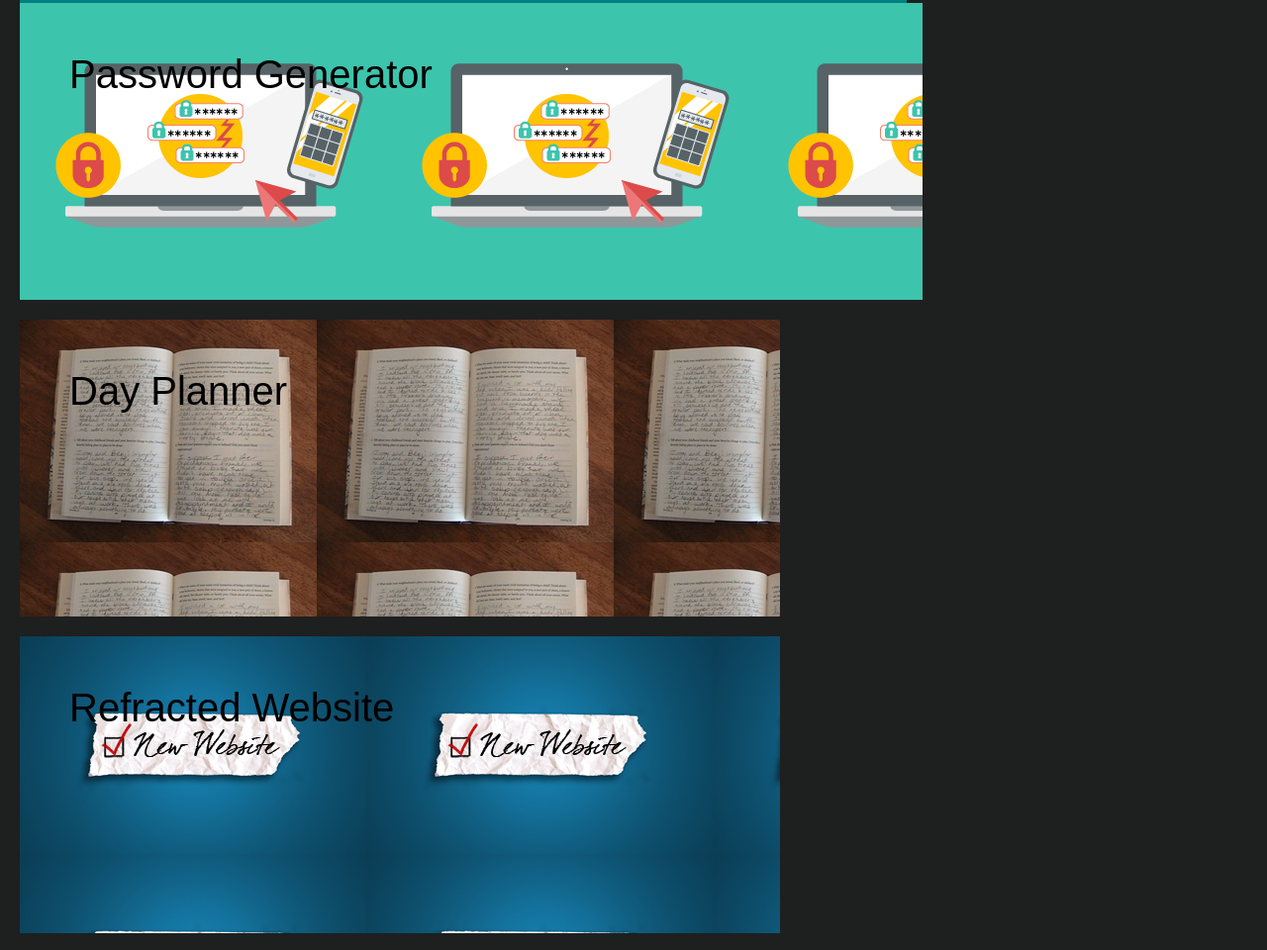
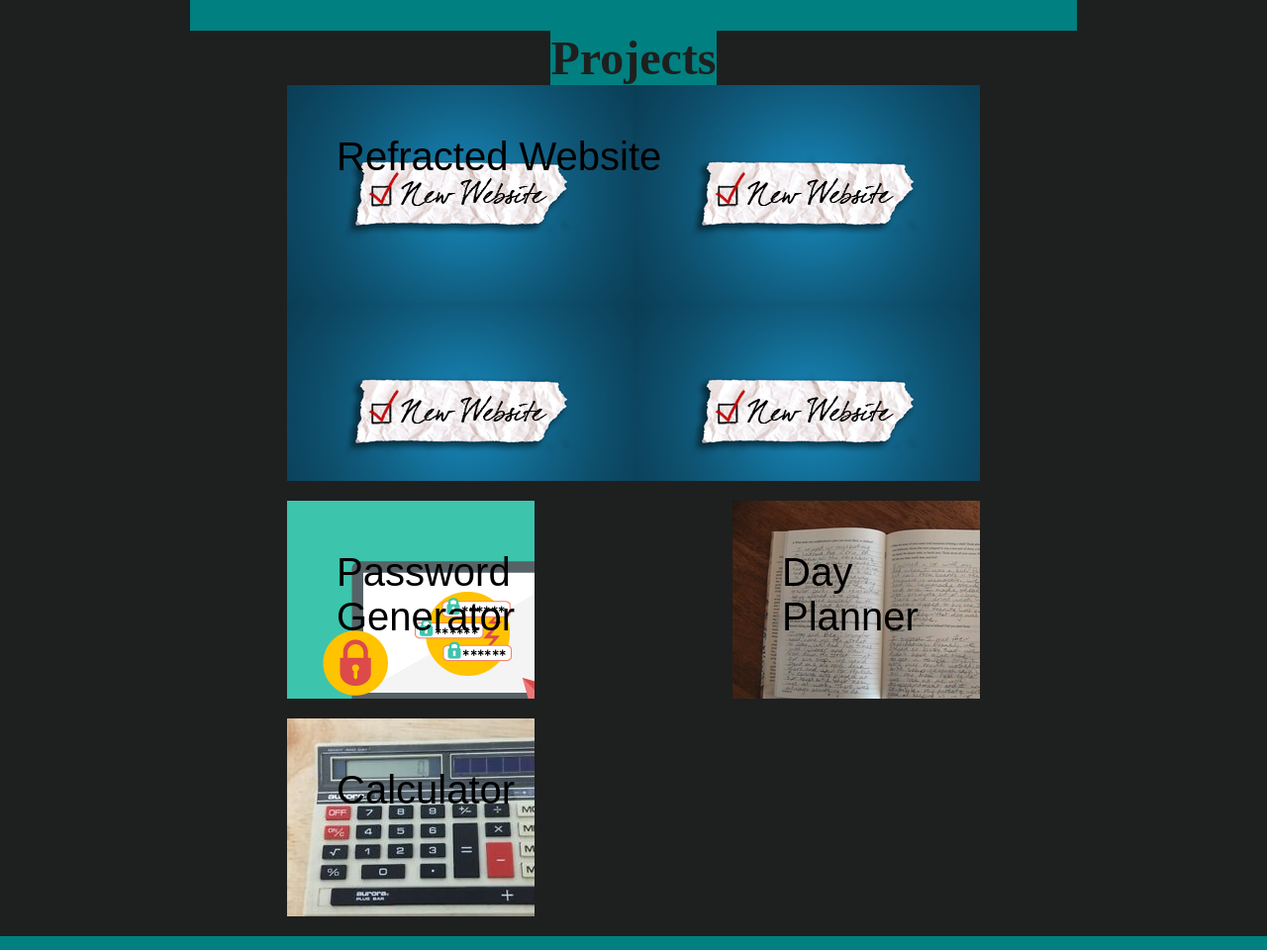
Before and after one commit to kingcrowz/Portfolio, a plain HTML site: page index.html in a window 1280 px wide. Shown: the part 1068-2028 px from the top of the page at 99% size. Drawn offline with Linux system fonts and the light colour scheme.

Commit message:
Uploading near complete folder

```diff
--- a/assets/css/style.css
+++ b/assets/css/style.css
@@ -27,7 +27,7 @@ header h1 {
     color: rgb(30, 31, 31);
     background-color: teal;
 }
-/*Sets up name block of the header, as well as selecting text and bkg color.*/
+/*Sets up name block of the header, as well as selecting font-size and bkg color.*/
 
 
 header nav {
@@ -63,11 +63,14 @@ p {
 }
 /*Changes font size for non-title content*/
 
-
 footer {
     padding: 30px;
     font-family: 'Trebuchet MS', 'Lucida Sans Unicode', 'Lucida Grande', 'Lucida Sans', Arial, sans-serif;
     text-align: center;
+    display: inline-block;
+    font-size: 48px;
+    color: rgb(30, 31, 31);
+    background-color: teal;
 }
 /* Increase of space between the content and border
    Sets up a few different options for font and sets font size
@@ -88,8 +91,8 @@ footer ul li {
 /* Underlines the text and increases left margin space */
 
 footer ul li a {
-    color: black;
     text-align: right;
+    color: rgb(30, 31, 31);
 }
 /* Sets text color to black */
 
@@ -106,13 +109,13 @@ footer ul li a {
    Increases space for the margin to occupy on the bottom
    Resizes the image to fit a certain size and centers it within the page*/
 
-
-main {
-    width: 75%;
-    display: inline-block;
-    margin-left: 20px;
+#projSection{
+    display: flex;
+    flex-direction: column;
+    align-items: center;
+    justify-content: center;
 }
-/* Sets up a size in terms of width for the main section and sets the left margin */
+/* Centers content and flexes its direction */
 
 main a {
     color: black;
@@ -121,10 +124,12 @@ main a {
 /* Sets text color and font size */
 
 main h2 {
-    color: black;
-    font-size: 40;
+    display: inline-block;
+    font-size: 48px;
+    color: rgb(30, 31, 31);
+    background-color: teal;
 }
-/* Sets text color and font size */
+/* Sets text color, font size, and background color */
 
 .holder h2{
    text-align: center;
@@ -154,6 +159,7 @@ main h2 {
     width: 70%;
     height: 100%;
     font-family: 'Gill Sans', 'Gill Sans MT', Calibri, 'Trebuchet MS', sans-serif;
+    margin: 0 auto;
 }
 /*.benefits is the side content window next to the .content section
 Increase of space between the content and border
@@ -202,41 +208,57 @@ Sets background color using rbg codes to define color*/
     background-color: #ffffff;
     color: #ffffff;
 }
+/* Sets up a bottom margin, and padding
+sets a height value of 300px
+sets up a few font families
+sets up a text and background color*/
+
+
 #search-engine-optimization {
-    max-width: 95%;
+    width: 250px;
+    height: 200px;
     background-image: url("../images/Passwordgenerator.png");
 }
+/* Sets up a height, width, and background image */
+
 #online-reputation-management {
-    max-width: 80%;
+    width: 250px;
+    height: 200px;
     background-image: url("../images/Dayplanner.jpeg");
 }
+/* Sets up a height, width, and background image */
+
 #fixed-site {
-    max-width: 80%;
+    width: 700px;
+    height: 400px;
     background-image: url("../images/Refract.jpg");
 }
+/* Sets up a height, width, and background image */
+
 #social-media-marketing {
-    max-width: 80%;
+    width: 250px;
+    height: 200px;
     background-image: url("../images/Calculator.jpg");
 }
+/* Sets up a height, width, and background image */
 
-  main img{
-      max-height: 200px;
-  }
-/*  Sets a maximum height value of 200 pixels for image
-    All 3 img's had same max height, so they were consolidated into one*/
+.row-section{
+    display:flex;
+    justify-content: space-between;
+    width: 700px;
+}
+/* sets up properties for the flexbox section */
 
 .search-engine-optimization h2 {
     margin-bottom: 20px;
     font-size: 36px;
-
 }
-/*Increase of space between the content and border, and sets font size
-  Originally, all 3 IDs in class content had their own identical class,
-    so they were consolidated into one*/
+/* sets up a bottom margin and font size */
 
 .search-engine-optimization:hover{
     opacity: .75;
 }
+/* on hover, this allows the application boxes to appear as if they are highlighted */
 
 @media screen and (max-width: 768px) {
     main {
--- a/index.html
+++ b/index.html
@@ -30,8 +30,9 @@
         </nav>
     </header>
     <div class="Projects"></div>
-    <main class="holder">
-        <h2>About Me</h2>
+    <main>
+    <section class="holder">
+        <h2>About Me/Resume</h2>
         <div class="About-Me" id="About-Me">
             <h3>Rutger's Graduate</h3>
             <a>
@@ -50,8 +51,14 @@
                   I am 25, and enjoy playing WoW.  I hope to see you on the plains of Nagrand!
             </a>
         </div>
-    </main>
-    <main>
+    </section>
+    <section id="projSection">
+        <h2>Projects</h2>
+        <section id="fixed-site" class="search-engine-optimization">
+            <!-- <img src="./assets/images/Refract.jpg" class="float-left" alt="Refracted Website img"/> -->
+            <a href="https://kingcrowz.github.io/Zaleski-01-homework/">Refracted Website</a>
+        </section>
+        <div class="row-section">
         <section class="search-engine-optimization" id="search-engine-optimization">
             <!-- <img src="./assets/images/Passwordgenerator.png" class="float-left" alt="Search Engine Optimization Image" /> -->
             <a href="https://kingcrowz.github.io/Zaleski-01-homework/">Password Generator</a>
@@ -64,18 +71,16 @@
             <p>
             </p>
         </section>
-        <section id="fixed-site" class="search-engine-optimization">
-            <!-- <img src="./assets/images/Refract.jpg" class="float-left" alt="Refracted Website img"/> -->
-            <a href="https://kingcrowz.github.io/Zaleski-01-homework/">Refracted Website</a>
-            <p>
-            </p>
-        </section>
+    </div>
+    <div class="row-section">
         <section id="social-media-marketing" class="search-engine-optimization">
             <!-- <img src="./assets/images/Calculator.jpg" class="float-left" alt="Calculator Img"/> -->
             <a href="https://kingcrowz.github.io/Zaleski-01-homework/">Calculator</a>
             <p>
             </p>
         </section>
+    </div>
+    </section>
     </main>
     <footer id="ContactMe">
         <h2>Contact Me!</h2>
```
Also changed, not shown: 1 other file.
